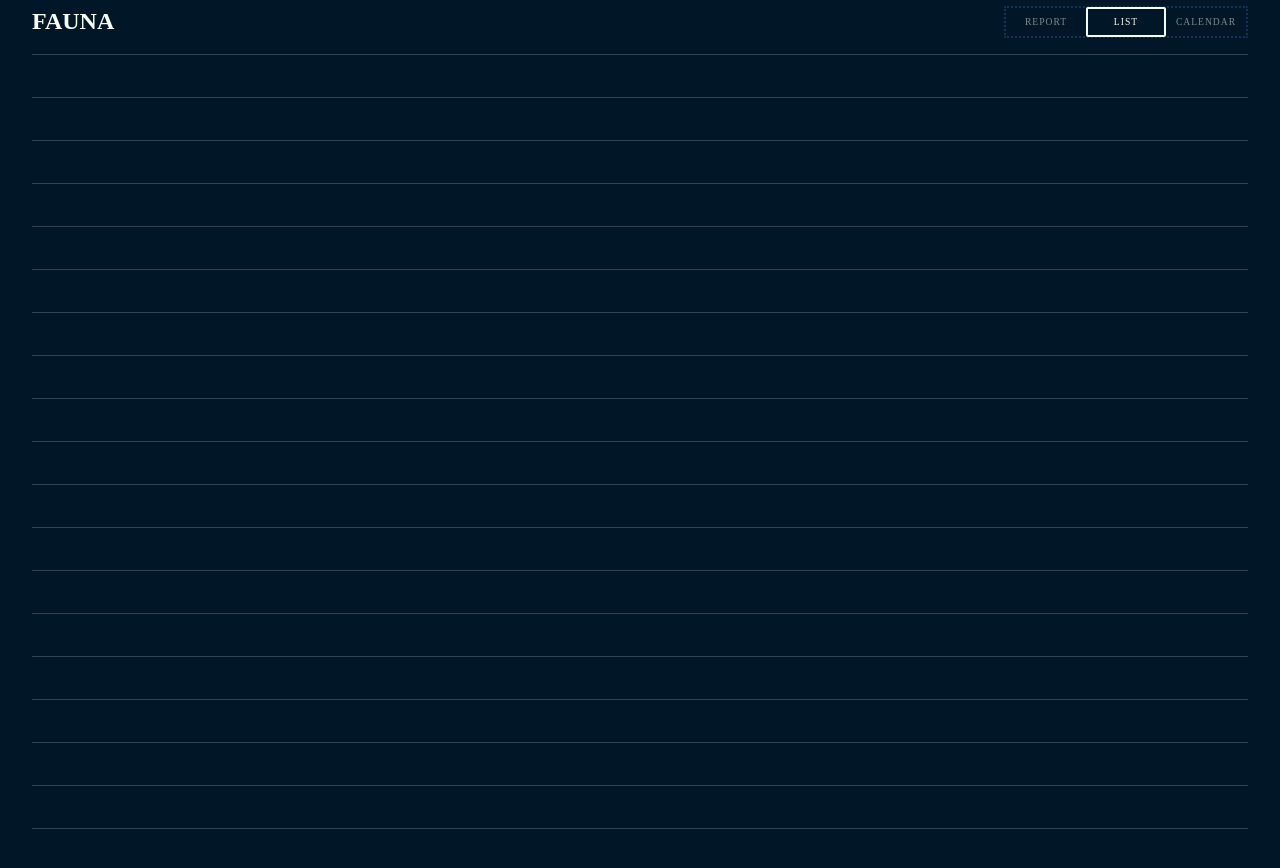
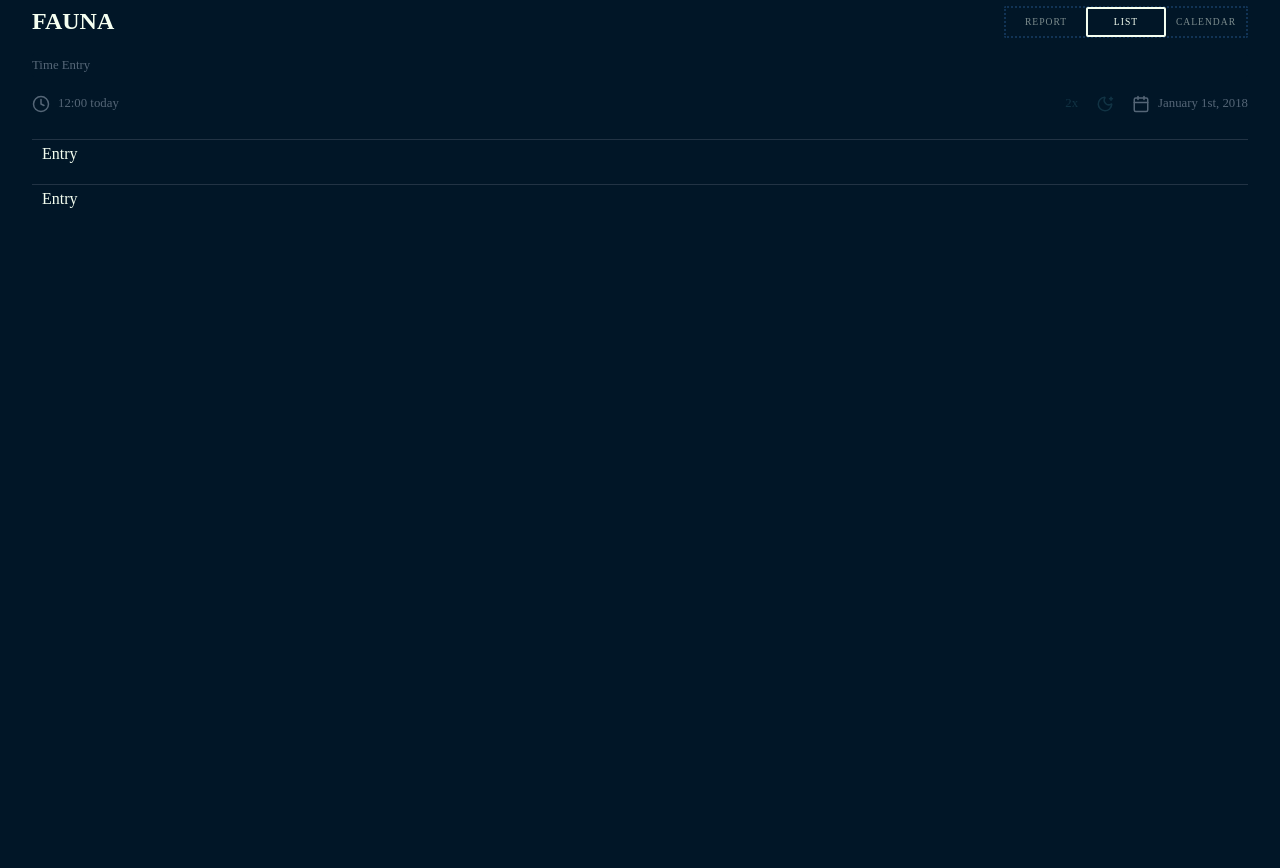
Before and after one commit to ivynya/juniper, a SvelteKit app: page / in a window 1280 px wide. Shown: the top 868 px of the page. After the commit the page ends 800 px from the top, so only its background shows below. Built offline with nearby package versions, Linux system fonts and the light colour scheme; a web font is replaced by a local one.

Commit message:
better entry dynamics

```diff
--- a/src/lib/app.ts
+++ b/src/lib/app.ts
@@ -4,7 +4,7 @@ import type { Entry, Client } from './schema';
 export const entries = writable<Entry[]>([
 	{
 		__column__: 0,
-		name: 'Sleep',
+		name: 'Entry',
 		client: 'Self',
 		start: 0,
 		end: 5,
@@ -13,7 +13,7 @@ export const entries = writable<Entry[]>([
 	},
 	{
 		__column__: 1,
-		name: 'Sleep',
+		name: 'Entry',
 		client: 'Self',
 		start: 3,
 		end: 10,
--- a/src/routes/+page.svelte
+++ b/src/routes/+page.svelte
@@ -1,7 +1,7 @@
 <script lang="ts">
 	import Calendar from './Calendar.svelte';
-	import Entry from './Entry.svelte';
 	import Header from './Header.svelte';
+	import List from './List.svelte';
 
 	export let selected = 'List';
 </script>
@@ -9,9 +9,7 @@
 <Header bind:selected />
 <section class="view">
 	{#if selected === 'List'}
-		{#each Array(20) as _}
-			<Entry />
-		{/each}
+		<List />
 	{:else if selected === 'Calendar'}
 		<Calendar />
 	{:else}
--- a/src/routes/Calendar.svelte
+++ b/src/routes/Calendar.svelte
@@ -1,51 +1,23 @@
 <script lang="ts">
-	import { Clock, Calendar, ChevronLeft, ChevronRight, MoonStar } from 'lucide-svelte';
-	import { entries, formatHour } from '$lib/app';
 	import CalendarHour from './CalendarHour.svelte';
+	import Input from './Input.svelte';
 
 	let resolution = 2;
 	let wakingHoursOnly = false;
 
 	$: hours = wakingHoursOnly ? Array(18 * resolution) : Array(24 * resolution);
-	$: today = $entries.map((e) => e.duration).reduce((a, b) => a + b, 0);
 
 	let isDragging = false;
 	let timeA = -1;
 	let timeB = -1;
 	let timeP = -1;
 
-	function cycleResolution() {
-		resolution = (resolution % 4) * 2 || 1;
-	}
 	function adjustHour(hour: number): number {
 		return hour + 24 * resolution - hours.length;
 	}
 </script>
 
-<section class="entry">
-	<input type="text" placeholder="Time Entry" />
-</section>
-<section class="opts">
-	<span>
-		<Clock size="18px" />
-		{formatHour(today)} today
-	</span>
-	<span class="spacer" />
-	<button class="resolution" on:click={cycleResolution}>
-		{resolution}x
-	</button>
-	<label for="waking-hours">
-		<MoonStar size="18px" color={wakingHoursOnly ? '#345' : '#134'} />
-		<input type="checkbox" id="waking-hours" hidden bind:checked={wakingHoursOnly} />
-	</label>
-	<span>
-		<Calendar size="18px" />
-		<br />
-		<span>January 1st, 2018</span>
-		<ChevronLeft size="18px" />
-		<ChevronRight size="18px" />
-	</span>
-</section>
+<Input bind:resolution bind:wakingHoursOnly showCalControls />
 <section>
 	{#each hours.reverse() as _, i (i)}
 		<CalendarHour
@@ -60,65 +32,4 @@
 </section>
 
 <style lang="scss">
-	.entry {
-		input {
-			background: #011627;
-			border: none;
-			border-radius: 0.125rem;
-			box-sizing: border-box;
-			color: #f5fff1;
-			font-family: inherit;
-			font-size: 0.8rem;
-			margin: 0;
-			padding: 0.25rem 0;
-			width: 100%;
-			outline: none;
-
-			&::placeholder {
-				color: #567;
-			}
-		}
-	}
-
-	.opts {
-		background-color: #011627;
-		display: flex;
-		align-items: center;
-		justify-content: space-between;
-		gap: 1rem;
-		padding-bottom: 0.5rem;
-		position: sticky;
-		top: 0;
-		z-index: 5;
-
-		.spacer {
-			flex: 1;
-		}
-
-		span {
-			color: #567;
-			display: flex;
-			align-items: center;
-			gap: 0.5rem;
-			font-size: 0.8rem;
-		}
-
-		label {
-			display: flex;
-			align-items: center;
-			padding: 2px;
-		}
-
-		button {
-			background: transparent;
-			border: none;
-			border-radius: 0.25rem;
-			color: #134;
-			cursor: pointer;
-			font-family: inherit;
-			font-size: 0.8rem;
-			margin: 0;
-			padding: 0;
-		}
-	}
 </style>
--- a/src/routes/CalendarEntry.svelte
+++ b/src/routes/CalendarEntry.svelte
@@ -1,5 +1,6 @@
 <script lang="ts">
 	import type { Entry } from '$lib/schema';
+	import { formatHour } from '$lib/app';
 	import { Trash } from 'lucide-svelte';
 	import { createEventDispatcher } from 'svelte';
 
@@ -15,6 +16,9 @@
 	function del() {
 		dispatch('delete', entry);
 	}
+	function upd() {
+		dispatch('update', entry);
+	}
 	function stopProp(e: Event) {
 		e.stopPropagation();
 	}
@@ -24,18 +28,19 @@
 <!-- svelte-ignore a11y-click-events-have-key-events -->
 <div class="entry" style="{_grid}; {_height}" class:editing on:mousedown={stopProp}>
 	<div class="info">
-		<input type="text" bind:value={entry.name} />
+		<input type="text" bind:value={entry.name} on:keypress={upd} />
 		<span>
-			<select value="etc">
+			<select value="etc" on:change={upd}>
 				<option value="etc">etc</option>
 			</select>
 			•
-			<select value="etc">
+			<select value="etc" on:change={upd}>
 				<option value="etc">etc</option>
 			</select>
 		</span>
 	</div>
 	<div class="opts">
+		<span>{formatHour(entry.duration)}</span>
 		<button on:click={del}><Trash size="14px" /></button>
 	</div>
 </div>
@@ -89,7 +94,9 @@
 
 		.info {
 			display: flex;
-			flex-direction: column;
+			justify-content: space-between;
+			gap: 0.5rem;
+			width: 100%;
 
 			span {
 				color: #fff8;
@@ -97,7 +104,7 @@
 				align-items: center;
 				gap: 0.5rem;
 				font-size: 0.7rem;
-				margin-top: 0.125rem;
+				min-width: fit-content;
 
 				select {
 					border: none;
@@ -110,6 +117,11 @@
 			display: flex;
 			justify-content: space-between;
 			width: 100%;
+
+			span {
+				color: #fff8;
+				font-size: 0.7rem;
+			}
 
 			button {
 				background: transparent;
--- a/src/routes/CalendarHour.svelte
+++ b/src/routes/CalendarHour.svelte
@@ -48,6 +48,9 @@
 
 	function deleteEntry(i: number) {
 		$entries = $entries.filter((_, j) => j !== i).filter((e) => e.duration > 0);
+	}
+	function updateEntry(i: number, n: Entry) {
+		$entries = $entries.map((e, j) => (j === i ? n : e));
 	}
 
 	function mouseDown(h: number) {
@@ -104,10 +107,11 @@
 	<div class="entries" style="grid-template-columns: repeat({cols}, 1fr);">
 		{#each renderedEntries.filter((e) => e.start * resolution === i) as e}
 			<CalendarEntry
-				bind:entry={e}
+				entry={e}
 				height={height * e.duration * resolution}
 				editing={isDragging}
 				on:delete={() => deleteEntry(renderedEntries.indexOf(e))}
+				on:update={(v) => updateEntry(renderedEntries.indexOf(e), v.detail)}
 			/>
 		{/each}
 	</div>
--- /dev/null
+++ b/src/routes/Input.svelte
@@ -0,0 +1,109 @@
+<script lang="ts">
+	import { Clock, Calendar, ChevronLeft, ChevronRight, MoonStar } from 'lucide-svelte';
+	import { entries, formatHour } from '$lib/app';
+
+	export let resolution: number = 2;
+	export let wakingHoursOnly: boolean = false;
+	export let showCalControls: boolean = false;
+
+	$: today = $entries.map((e) => e.duration).reduce((a, b) => a + b, 0);
+
+	function cycleResolution() {
+		resolution = (resolution % 4) * 2 || 1;
+	}
+</script>
+
+<section class="entry">
+	<input type="text" placeholder="Time Entry" />
+</section>
+<section class="opts">
+	<span>
+		<Clock size="18px" />
+		{formatHour(today)} today
+	</span>
+	<span class="spacer" />
+	<button class="resolution" on:click={cycleResolution}>
+		{resolution}x
+	</button>
+	<label for="waking-hours">
+		<MoonStar size="18px" color={wakingHoursOnly ? '#345' : '#134'} />
+		<input type="checkbox" id="waking-hours" hidden bind:checked={wakingHoursOnly} />
+	</label>
+	{#if showCalControls}
+		<span>
+			<Calendar size="18px" />
+			<br />
+			<span>January 1st, 2018</span>
+			<ChevronLeft size="18px" />
+			<ChevronRight size="18px" />
+		</span>
+	{:else}
+		<span>
+			<Calendar size="18px" />
+			<span>January 1st, 2018</span>
+		</span>
+	{/if}
+</section>
+
+<style lang="scss">
+	.entry {
+		input {
+			background: #011627;
+			border: none;
+			border-radius: 0.125rem;
+			box-sizing: border-box;
+			color: #f5fff1;
+			font-family: inherit;
+			font-size: 0.8rem;
+			margin: 0;
+			padding: 0.25rem 0;
+			width: 100%;
+			outline: none;
+
+			&::placeholder {
+				color: #567;
+			}
+		}
+	}
+	.opts {
+		background-color: #011627;
+		display: flex;
+		align-items: center;
+		justify-content: space-between;
+		gap: 1rem;
+		padding-bottom: 0.5rem;
+		position: sticky;
+		top: 0;
+		z-index: 5;
+
+		.spacer {
+			flex: 1;
+		}
+
+		span {
+			color: #567;
+			display: flex;
+			align-items: center;
+			gap: 0.5rem;
+			font-size: 0.8rem;
+		}
+
+		label {
+			display: flex;
+			align-items: center;
+			padding: 2px;
+		}
+
+		button {
+			background: transparent;
+			border: none;
+			border-radius: 0.25rem;
+			color: #134;
+			cursor: pointer;
+			font-family: inherit;
+			font-size: 0.8rem;
+			margin: 0;
+			padding: 0;
+		}
+	}
+</style>
--- a/src/routes/List.svelte
+++ b/src/routes/List.svelte
@@ -0,0 +1,13 @@
+<script lang="ts">
+	import { entries } from '$lib/app';
+	import Input from './Input.svelte';
+	import ListEntry from './ListEntry.svelte';
+</script>
+
+<Input />
+{#each $entries as entry}
+	<ListEntry {entry} />
+{/each}
+
+<style lang="scss">
+</style>
--- a/src/routes/Entry.svelte
+++ b/src/routes/ListEntry.svelte
@@ -1,13 +1,16 @@
 <script lang="ts">
+	import type { Entry } from '$lib/schema';
+
+	export let entry: Entry;
 </script>
 
 <article class="entry">
-	<p></p>
+	<span>{entry.name}</span>
 </article>
 
 <style lang="scss">
 	article {
-		border-top: 1px solid #345;
+		border-top: 1px solid #234;
 		box-sizing: border-box;
 		padding: 5px 10px;
 		width: 100%;
```
